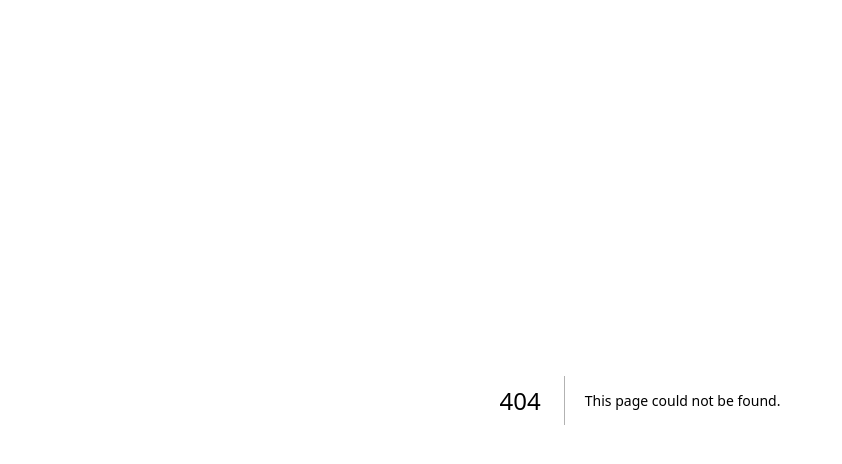
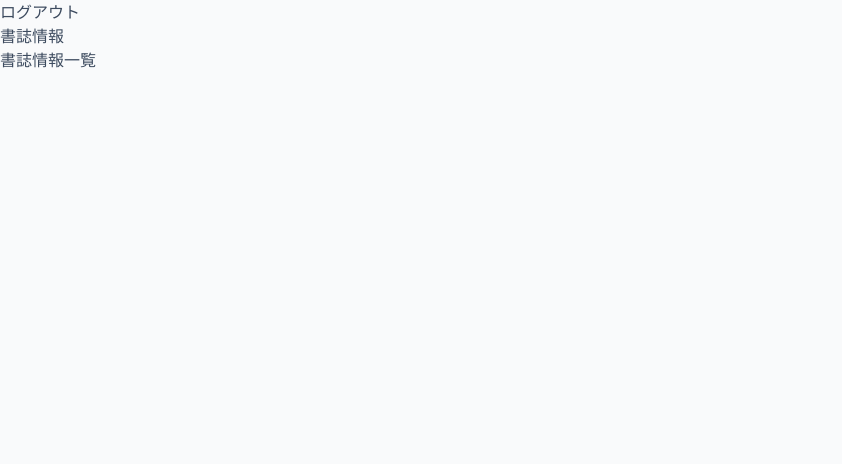
Before and after one commit to Saigen-no-Harmonia/JemRef-Frontend, a Next.js app: page /records in a window 1280 px wide. Before the commit this address had no page. Shown: the top 464 px of the page, without its empty margins (0-842 px from the left). Built offline with nearby package versions, Linux system fonts and the light colour scheme.

Commit message:
add recordlist page

```diff
--- /dev/null
+++ b/app/(app)/layout.tsx
@@ -0,0 +1,12 @@
+export default function AppLayout({ children }: { children: React.ReactNode }) {
+  return (
+    <div>
+      <header>
+        <button>ログアウト</button>
+      </header>
+      <main>
+        {children}
+      </main>
+    </div>
+  )
+}
--- /dev/null
+++ b/app/(app)/records/page.tsx
@@ -0,0 +1,12 @@
+import { RecordList } from '@/features/records'
+
+export default async function RecordsPage() {
+  return (
+    <>
+      <h1>書誌情報</h1>
+      <div>
+        <RecordList />
+      </div>
+    </>
+  )
+}
--- /dev/null
+++ b/features/records/components/RecordList.tsx
@@ -0,0 +1,11 @@
+type Props = {
+  initialRecords?: unknown[]
+}
+
+export function RecordList({ initialRecords = [] }: Props) {
+  return (
+    <div>
+      <p>書誌情報一覧</p>
+    </div>
+  )
+}
--- /dev/null
+++ b/features/records/index.ts
@@ -0,0 +1 @@
+export { RecordList } from './components/RecordList'
```
